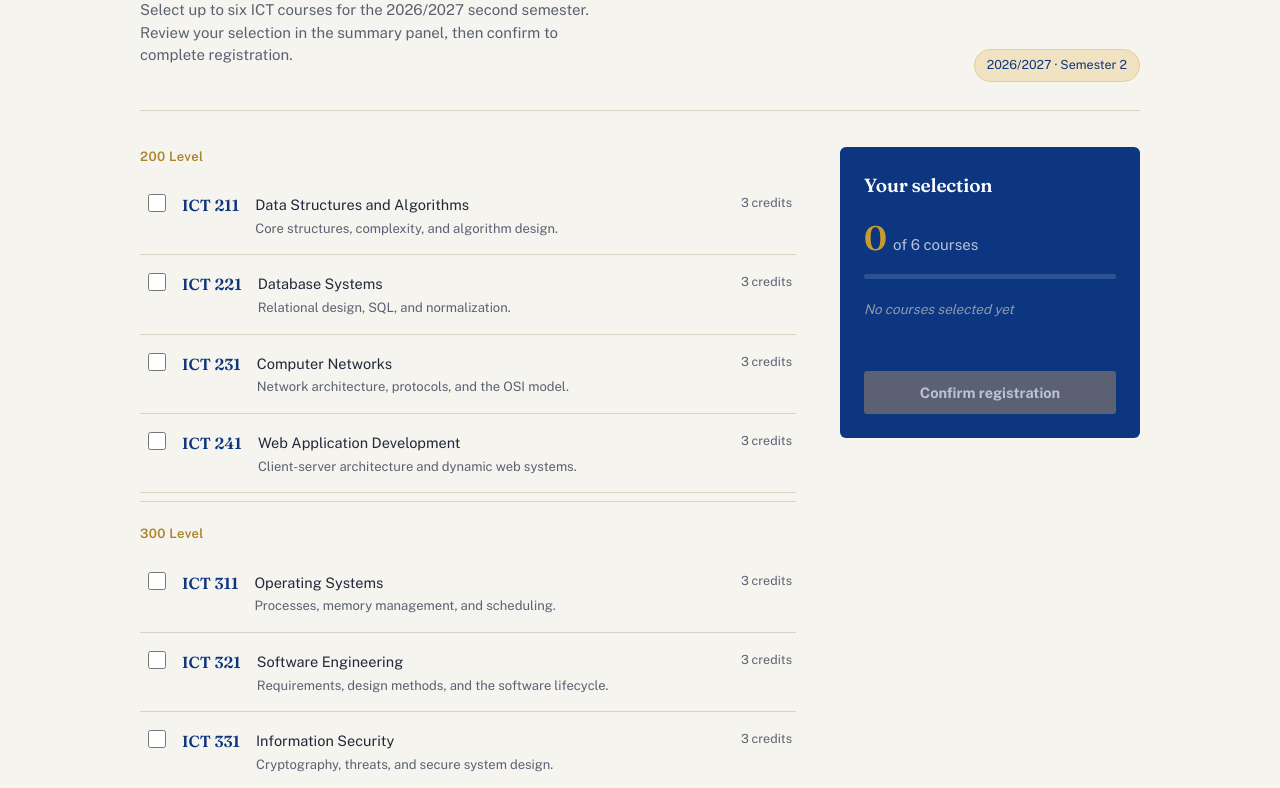
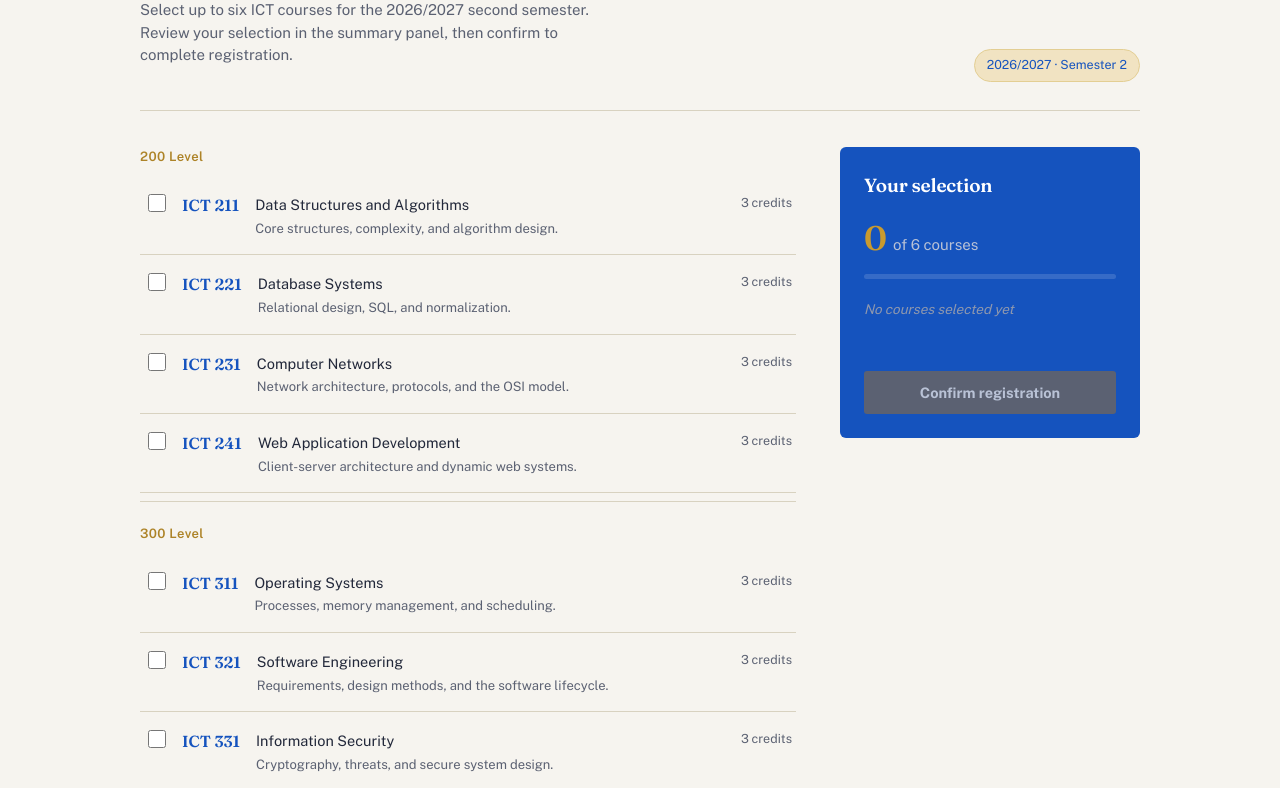
Before and after one commit to gftchitalu-bit/ICT461-LABS, a plain HTML site: page LAB1/register.html in a window 1280 px wide. Shown: the part 176-964 px from the top of the page. Drawn offline with nearby package versions, Linux system fonts and the light colour scheme.

Commit message:
Changed the thems to suit the page better

```diff
--- a/LAB1/style.css
+++ b/LAB1/style.css
@@ -1,5 +1,5 @@
         :root {
-         --ink: #0c3680;
+           --ink: #1553be;
            --ink-2: #1D2F52;
            --paper: #F6F4EF;
            --paper-2: #ECE7D9;
@@ -11,7 +11,7 @@
            --muted: #5B6172;
            --success: #2F6B4F;
            --success-bg: #E4EFE7;
-         --danger: #9C3B3B;
+           --danger: #973434;
            --danger-bg: #F5E6E3;
            --radius-sm: 3px;
            --radius-md: 6px;
```
Lines whose indentation alone changed are shown as unchanged.
